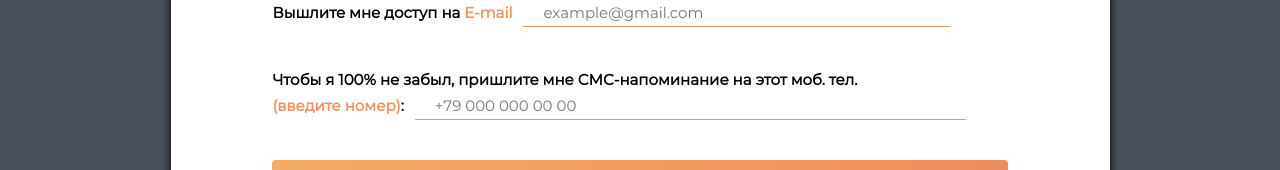
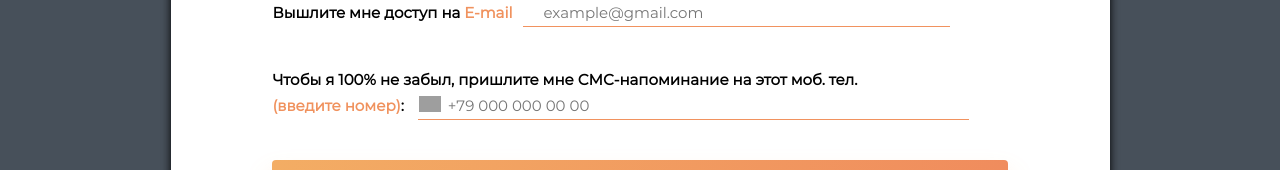
Before and after one commit to OlegGap/authorization_form, a website built with webpack: page src/index.html in a window 1280 px wide. Shown: the part 378-548 px from the top of the page. Built offline with nearby package versions, Linux system fonts and the light colour scheme; grey boxes are pictures that could not be loaded.

Commit message:
fix bugs

```diff
--- a/src/index.html
+++ b/src/index.html
@@ -26,7 +26,7 @@
                     <label class="form-email">Вышлите мне доступ на <span>E-mail</span>
                         <input type="email" name="email" placeholder="example@gmail.com">
                     </label><br>
-                    <label class="form-phone">Чтобы я 100% не забыл, пришлите мне СМС-напоминание на этот моб. тел. <br><span>(введите номер)</span>:
+                    <label class="form-phone">Чтобы я 100% не забыл, пришлите мне СМС-напоминание на этот моб. тел. <br><span>(введите номер)</span>:<div class="form-phone--flag"><img src="https://upload.wikimedia.org/wikipedia/commons/thumb/4/49/Flag_of_Ukraine.svg/64px-Flag_of_Ukraine.png" alt="flag"></div>
                         <input type="text" name="phone" placeholder="+79 000 000 00 00">
                     </label>
                     <div class="error-text"></div>
--- a/src/styles/style.scss
+++ b/src/styles/style.scss
@@ -138,6 +138,8 @@
         .form-phone > input {
           width: 75%;
           margin-bottom: 20px;
+          margin-left: -12px;
+          padding-left: 30px;
         }
 
         .form-submit {
@@ -205,3 +207,10 @@
   font-family: Montserrat-Bold;
   font-size: 13px;
 }
+.form-phone--flag {
+  display: inline;
+  img {
+    width: 22px;
+    transform: translate(15px, 1px);
+  }
+}
```
Also changed, not shown: build/congratulations.html, build/index.html, build/style.css.
